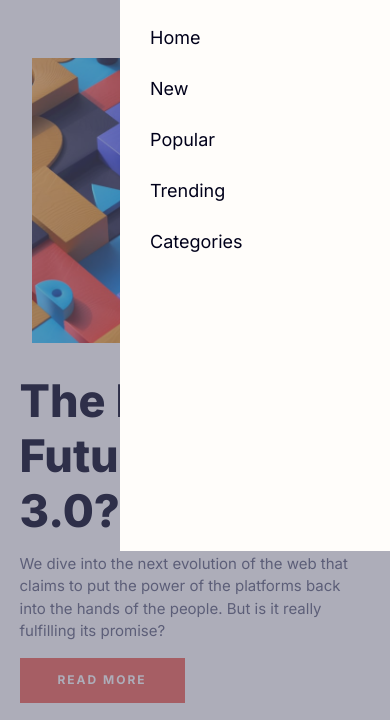
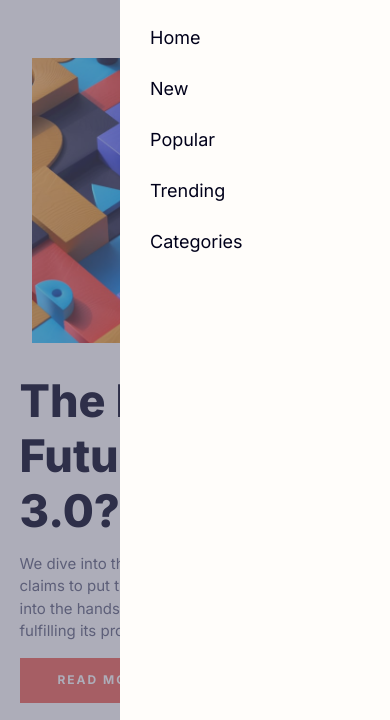
Before and after one commit to Fox7Fog/Frontend-Mentor-challenge-7, a plain HTML site: page index.html in a window 390 px wide. Both pictures are taken after a click on the link 350 px from the left and 82 px from the top of the page. Shown: the part 124-844 px from the top of the page. Drawn offline with Linux system fonts and the light colour scheme.

Commit message:
changed height of the menu

```diff
--- a/styles.css
+++ b/styles.css
@@ -450,7 +450,7 @@ hr {
 
     #toggle-menu {
         width: 18rem;
-        height: 45rem;
+        height: 60rem;
         /*display: flex;*/
         flex-direction: column;
         padding-left: 2rem;
```
